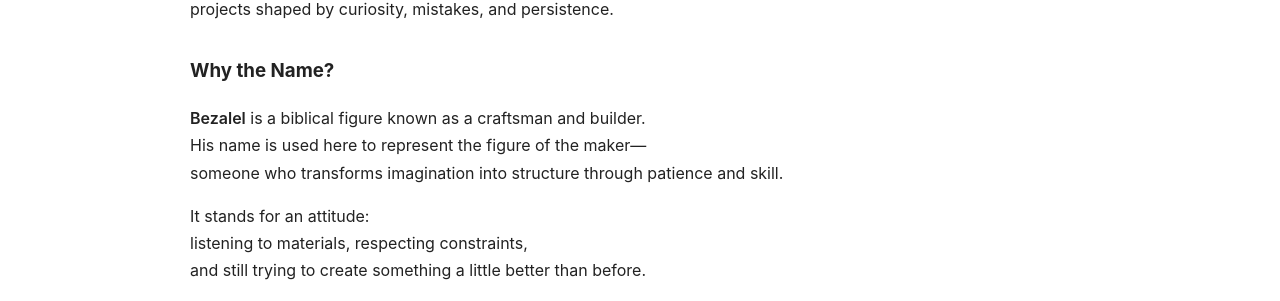
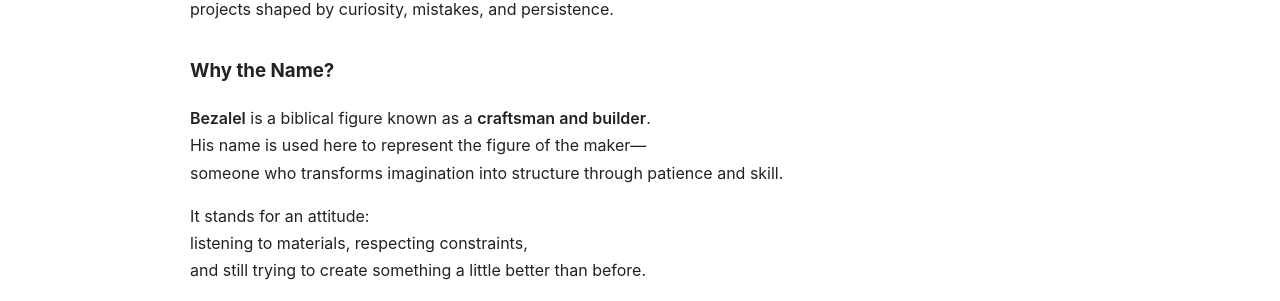
Before and after one commit to SUN1031/SUN1031.github.io, a Jekyll site: the page built from index.md, in a window 1280 px wide. Shown: the part 531-832 px from the top of the page. Built offline with Jekyll 4.4.1, drawn with Linux system fonts in a browser that asks for light colours.

```diff
--- a/index.md
+++ b/index.md
@@ -20,7 +20,7 @@ projects shaped by curiosity, mistakes, and persistence.
 
 ### Why the Name?
 
-**Bezalel** is a biblical figure known as a craftsman and builder.
+**Bezalel** is a biblical figure known as a **craftsman and builder**.
 His name is used here to represent the figure of the maker—
 someone who transforms imagination into structure through patience and skill.
 
```
